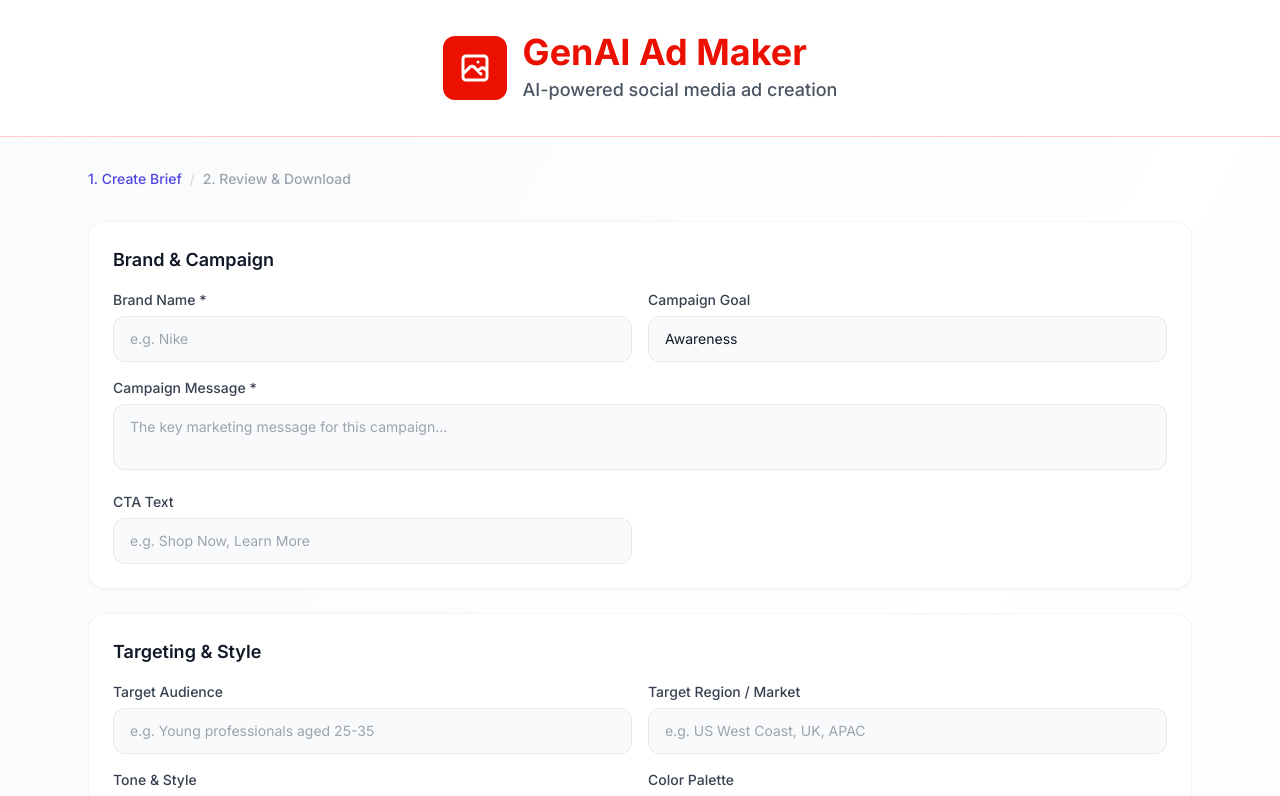
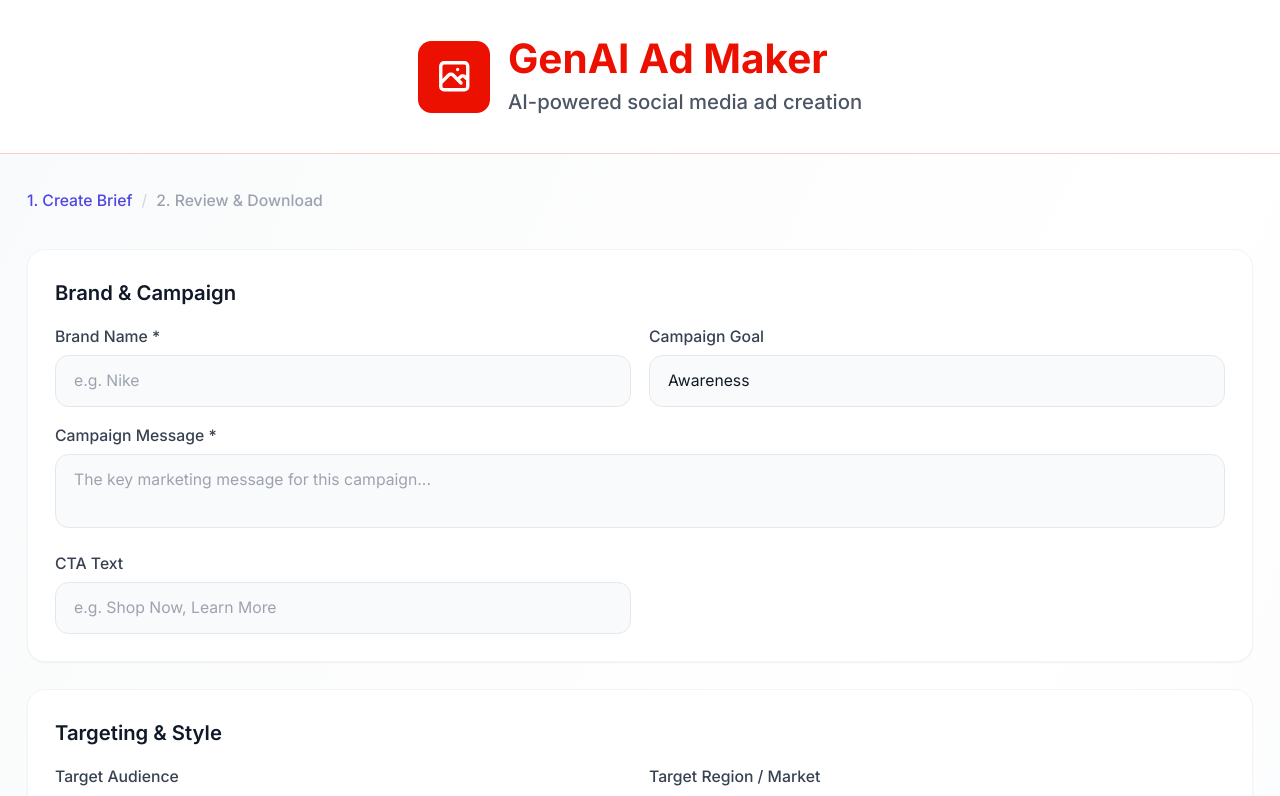
Before and after one commit to dan-kiss-dev-this/genai_ad_maker, a React (Vite) app in the folder client/: page / in a window 1280 px wide. Shown: the top 796 px of the page. Built offline with nearby package versions, Linux system fonts and the light colour scheme.

Commit message:
adjust font styling

```diff
--- a/client/src/index.css
+++ b/client/src/index.css
@@ -1,6 +1,10 @@
 @tailwind base;
 @tailwind components;
 @tailwind utilities;
+
+html {
+  font-size: 18px;
+}
 
 body {
   @apply bg-gray-50 text-gray-900 antialiased;
```
